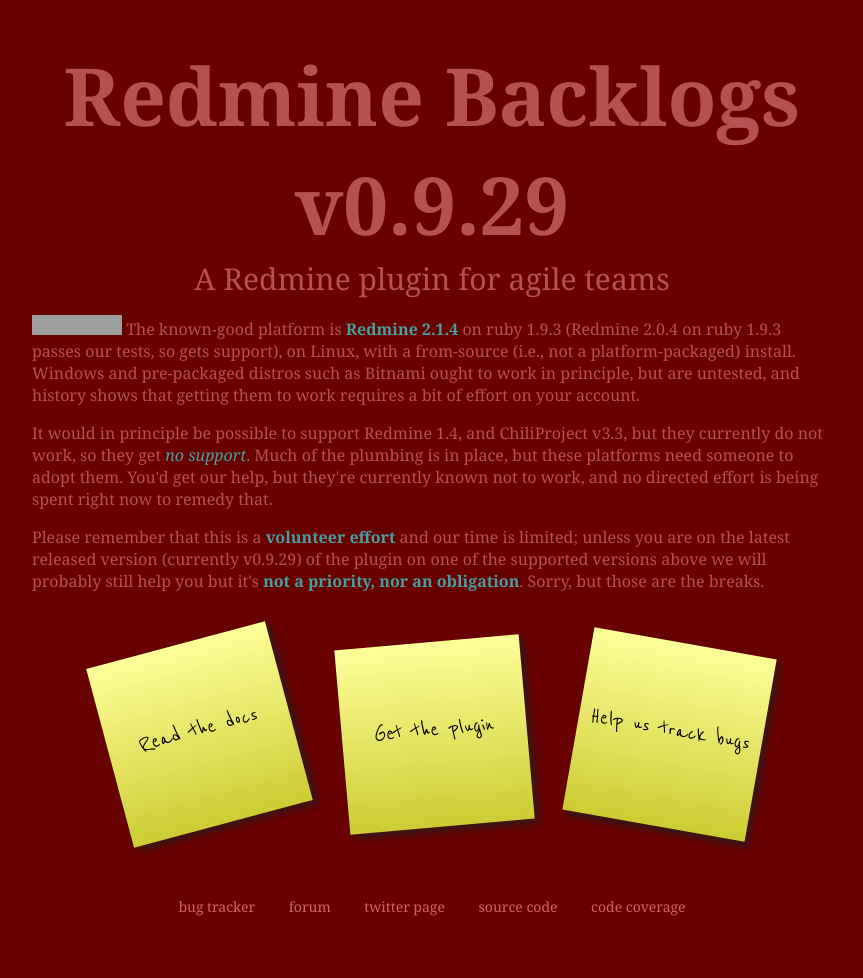
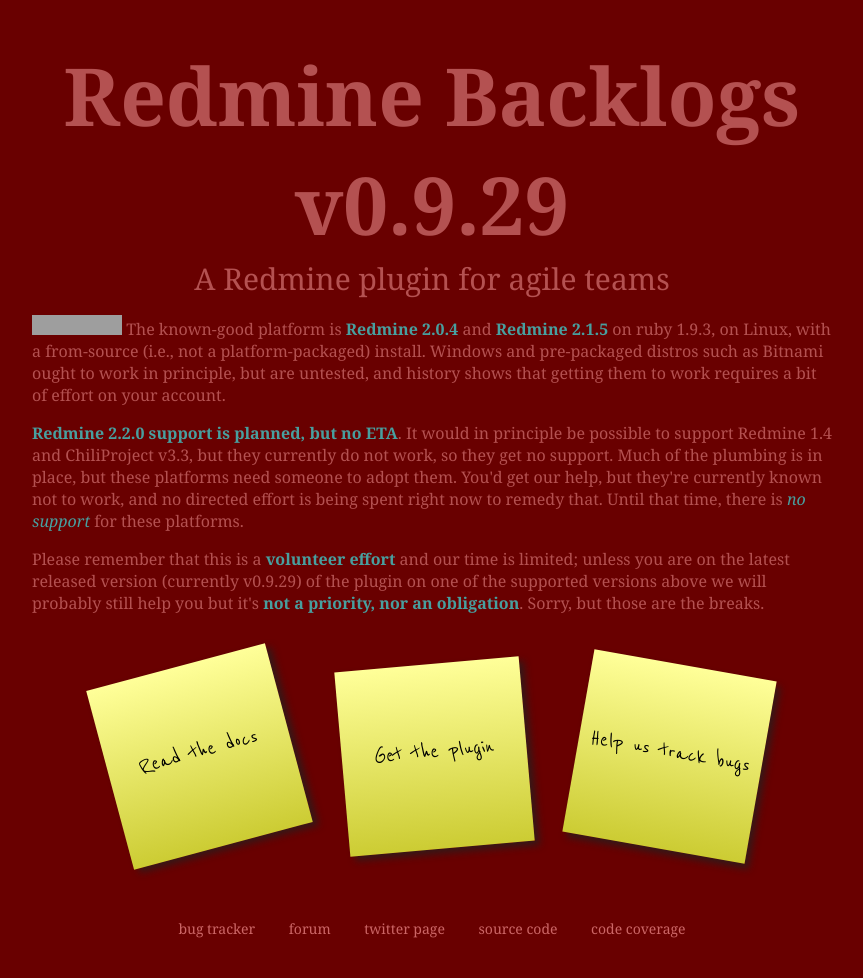
Before and after one commit to backlogs/www, a Jekyll site: the page built from index.html, in a window 1280 px wide. Shown: the whole page, without its empty margins (208-1071 px from the left). Built offline with Jekyll 4.4.1, drawn with Linux system fonts in a browser that asks for light colours; before the commit the page ends 956 px from its top, so only the background shows below that; grey boxes are pictures that could not be loaded.

Commit message:
platforms

```diff
--- a/index.html
+++ b/index.html
@@ -132,11 +132,10 @@ title: Home
     <div id="description">{{ site.description }}</div>
     <p><a href="http://travis-ci.org/backlogs/redmine_backlogs"><img
     src="https://secure.travis-ci.org/backlogs/redmine_backlogs.png?branch=master"/></a>
-    The known-good platform is <b>Redmine 2.1.4</b> on ruby
-    1.9.3 (Redmine 2.0.4 on ruby 1.9.3 passes our tests, so gets
-    support), on Linux, with a from-source (i.e., not a platform-packaged) install. Windows and pre-packaged distros such as Bitnami ought to work in principle, but are untested, and history shows that getting them to work requires a bit of effort on your account.</p>
-    <p>It would in principle be possible to support Redmine 1.4, and ChiliProject v3.3, but they currently do not work, so they get <i>no support</i>. Much of the plumbing is in place, but these platforms need
-    someone to adopt them. You'd get our help, but they're currently known not to work, and no directed effort is being spent right now to remedy that.</p>
+    The known-good platform is <b>Redmine 2.0.4</b> and <b>Redmine 2.1.5</b> on ruby
+    1.9.3, on Linux, with a from-source (i.e., not a platform-packaged) install. Windows and pre-packaged distros such as Bitnami ought to work in principle, but are untested, and history shows that getting them to work requires a bit of effort on your account.</p>
+    <p><b>Redmine 2.2.0 support is planned, but no ETA</b>. It would in principle be possible to support Redmine 1.4 and ChiliProject v3.3, but they currently do not work, so they get no support. Much of the plumbing is in place, but these platforms need
+    someone to adopt them. You'd get our help, but they're currently known not to work, and no directed effort is being spent right now to remedy that. Until that time, there is <i>no support</i> for these platforms.</p>
     <p>Please remember that this is a <b>volunteer effort</b> and our time is limited; unless you are on the latest released version (currently {% include version.html %}) of the plugin on one of the supported versions above we will probably still help you but it's <b>not a priority, nor an obligation</b>. Sorry, but those are the breaks.</p>
 
     <div id="links">
```
